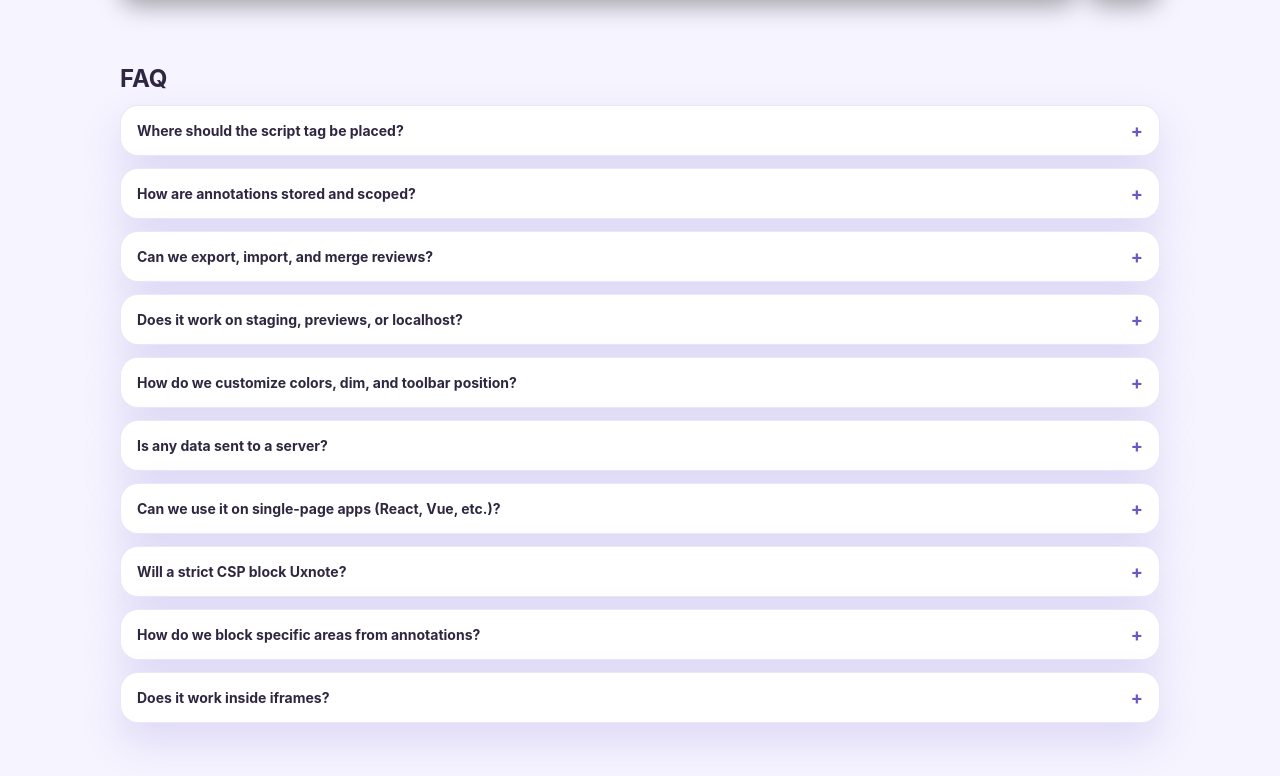
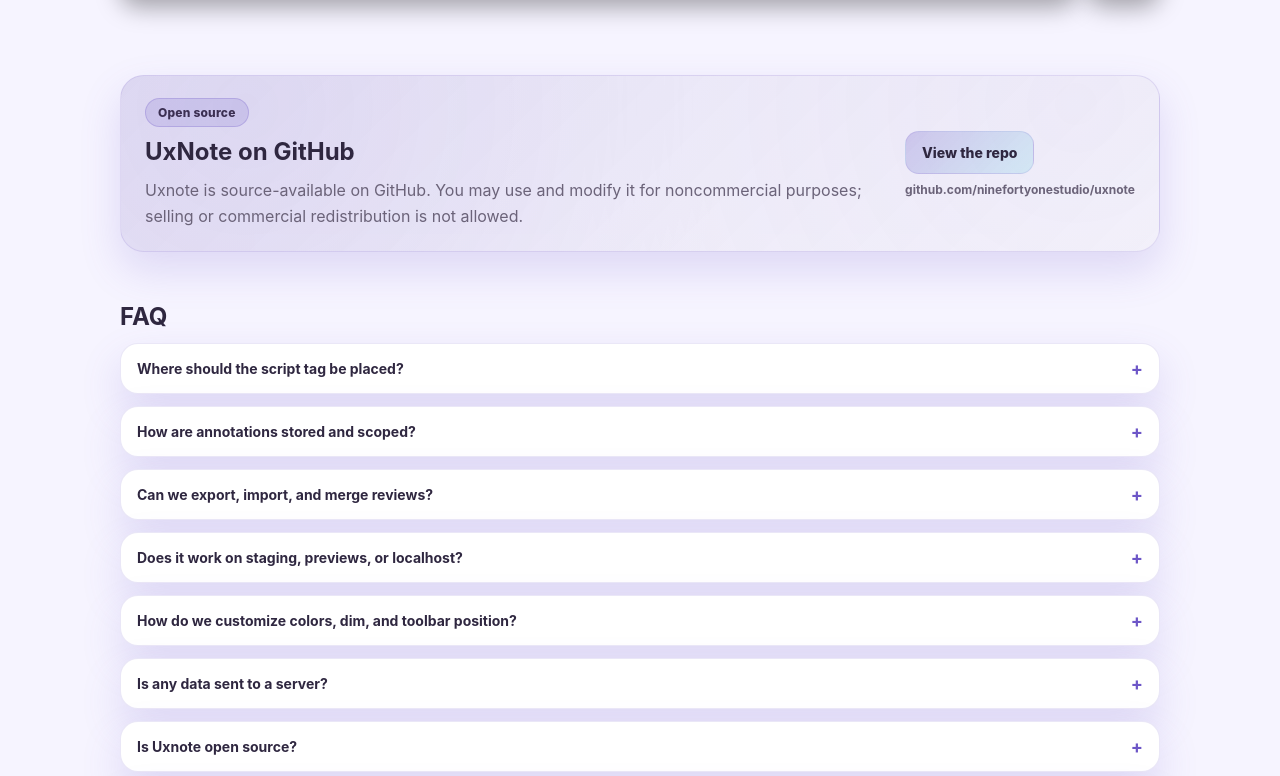
Before and after one commit to ninefortyonestudio/uxnote, a plain HTML site: page index.html in a window 1280 px wide. Shown: the part 1545-2321 px from the top of the page. Drawn offline with Linux system fonts and the light colour scheme.

Commit message:
feat: add GitHub section and open source information to landing page, update license, and enhance README

```diff
--- a/assets/langues.js
+++ b/assets/langues.js
@@ -64,6 +64,11 @@
       install_step3_body: 'Highlight and comment on text or elements; everything appears in the Uxnote panel.',
       install_step4_title: 'Export / Import',
       install_step4_body: 'Export annotations to JSON, then re-import or merge multiple exported JSON files to consolidate feedback.',
+      nav_github: 'GitHub Repo',
+      github_chip: 'Open source',
+      github_title: 'UxNote on GitHub',
+      github_body: 'Uxnote is source-available on GitHub. You may use and modify it for noncommercial purposes; selling or commercial redistribution is not allowed.',
+      github_cta: 'View the repo',
       faq_title: 'FAQ',
       faq_q1: 'Where should the script tag be placed?',
       faq_a1: 'Place it right before <code>&lt;/body&gt;</code> so the DOM is ready. If you must place it in <code>&lt;head&gt;</code>, add <code>defer</code>.',
@@ -77,6 +82,8 @@
       faq_a5: 'Use script tag options like <code>colorForHighlight</code> (or <code>colorForTextHighlight</code> + <code>colorForElementHighlight</code>), <code>isBackdropVisible</code>, <code>isToolOnTopAtLaunch</code>, and <code>isToolVisibleAtFirstLaunch</code>.',
       faq_q6: 'Is any data sent to a server?',
       faq_a6: 'No. Everything stays in the browser unless you export a JSON file or send annotations by email.',
+      faq_q6b: 'Is Uxnote open source?',
+      faq_a6b: 'Uxnote is source-available: you are free to use and modify it for personal or internal projects, but resale or commercial redistribution is not allowed. That makes it more restrictive than OSI open source.',
       faq_q7: 'Can we use it on single-page apps (React, Vue, etc.)?',
       faq_a7: 'Yes. Annotations are stored per URL. In SPAs, route changes and re-renders do not always trigger a full reload, so you may need to reload or re-initialize to render annotations for the new URL.',
       faq_q8: 'Will a strict CSP block Uxnote?',
@@ -150,6 +157,11 @@
       install_step3_body: 'Surlignez et commentez texte ou éléments ; tout apparaît dans le panneau Uxnote.',
       install_step4_title: 'Exporter / Importer',
       install_step4_body: 'Exportez les annotations en JSON, puis réimportez ou fusionnez plusieurs fichiers JSON exportés pour consolider les retours.',
+      nav_github: 'Repo GitHub',
+      github_chip: 'Open source',
+      github_title: 'UxNote sur GitHub',
+      github_body: 'Uxnote est en source disponible sur GitHub. Vous pouvez l’utiliser et le modifier à des fins non commerciales ; la vente ou redistribution commerciale est interdite.',
+      github_cta: 'Voir le dépôt',
       faq_title: 'FAQ',
       faq_q1: 'Où placer la balise script ?',
       faq_a1: 'Placez-la juste avant <code>&lt;/body&gt;</code> pour garantir que le DOM est prêt. Si vous devez la mettre dans <code>&lt;head&gt;</code>, ajoutez <code>defer</code>.',
@@ -163,6 +175,8 @@
       faq_a5: 'Utilisez les options de la balise script comme <code>colorForHighlight</code> (ou <code>colorForTextHighlight</code> + <code>colorForElementHighlight</code>), <code>isBackdropVisible</code>, <code>isToolOnTopAtLaunch</code> et <code>isToolVisibleAtFirstLaunch</code>.',
       faq_q6: 'Des données sont-elles envoyées à un serveur ?',
       faq_a6: 'Non. Tout reste dans le navigateur, sauf si vous exportez un JSON ou envoyez les annotations par email.',
+      faq_q6b: 'Uxnote est-il open source ?',
+      faq_a6b: 'Uxnote est en source disponible : vous pouvez l’utiliser et le modifier pour un usage personnel ou interne, mais la revente ou redistribution commerciale n’est pas autorisée. C’est donc plus restrictif qu’un open source OSI.',
       faq_q7: 'Est-ce compatible avec les single-page apps (React, Vue, etc.) ?',
       faq_a7: 'Oui. Les annotations sont stockées par URL. Dans une SPA, les changements de route et les re-renders ne déclenchent pas toujours un rechargement complet : il peut donc être nécessaire de recharger ou de réinitialiser pour afficher les annotations de la nouvelle URL.',
       faq_q8: 'Une CSP stricte peut-elle bloquer Uxnote ?',
--- a/assets/uxnote-landing.css
+++ b/assets/uxnote-landing.css
@@ -43,6 +43,11 @@ header {
 .nav-links { display: flex; gap: 12px; align-items: center; flex-wrap: wrap; }
 .nav-links a { padding: 10px 14px; border-radius: 12px; border: 1px solid transparent; transition: 0.2s; }
 .nav-links a:hover { border-color: var(--card-border); background: rgba(109,86,199,0.12); }
+.nav-links a.nav-pill { padding: 4px; border-radius: 999px; border: 1px solid var(--card-border); background: rgba(255,255,255,0.7); display: inline-flex; align-items: center; }
+.nav-links a.nav-pill:hover { border-color: var(--card-border); background: rgba(255,255,255,0.7); }
+.nav-links a.nav-pill:focus-visible { outline: 2px solid rgba(109,86,199,0.45); outline-offset: 2px; }
+.nav-pill-label { padding: 6px 10px; border-radius: 999px; font-weight: 800; font-size: 12px; color: var(--muted); transition: 0.2s; }
+.nav-links a.nav-pill:hover .nav-pill-label { background: rgba(109,86,199,0.12); color: var(--text); }
 .lang-switch { display: inline-flex; align-items: center; gap: 6px; padding: 4px; border-radius: 999px; border: 1px solid var(--card-border); background: rgba(255,255,255,0.7); }
 .lang-btn { border: none; background: transparent; padding: 6px 10px; border-radius: 999px; font-weight: 800; font-size: 12px; color: var(--muted); cursor: pointer; transition: 0.2s; }
 .lang-btn:hover { background: rgba(109,86,199,0.12); color: var(--text); }
@@ -138,6 +143,14 @@ header {
 }
 .section { max-width: 1080px; margin: 0 auto; padding: 0 20px 50px; }
 .section h2 { margin: 0 0 12px; }
+.github-section { padding-top: 10px; }
+.github-card { display: flex; align-items: center; justify-content: space-between; gap: 18px; flex-wrap: wrap; padding: 22px 24px; border-radius: calc(var(--radius) + 6px); border: 1px solid rgba(109,86,199,0.18); background: linear-gradient(135deg, rgba(109,86,199,0.18), rgba(147,129,214,0.08)), #ffffff; box-shadow: 0 18px 40px rgba(109,86,199,0.18); position: relative; overflow: hidden; }
+.github-card::after { content: ""; position: absolute; inset: 0; background: radial-gradient(circle at 12% 18%, rgba(109,86,199,0.2), transparent 52%), radial-gradient(circle at 92% 16%, rgba(147,129,214,0.14), transparent 52%); opacity: 0.4; pointer-events: none; }
+.github-card-content { position: relative; z-index: 1; flex: 1 1 320px; }
+.github-card-content p { margin: 0; color: var(--muted); line-height: 1.6; }
+.github-card-actions { position: relative; z-index: 1; display: flex; flex-direction: column; align-items: flex-start; gap: 8px; }
+.github-chip { display: inline-flex; align-items: center; gap: 8px; padding: 6px 12px; border-radius: 999px; background: rgba(109,86,199,0.16); border: 1px solid rgba(109,86,199,0.25); font-size: 12px; font-weight: 800; letter-spacing: 0.2px; color: #3b2f52; margin-bottom: 10px; }
+.github-url { font-size: 12px; font-weight: 700; color: var(--muted); }
 .install-subtitle { margin: 18px 0 8px; font-size: 18px; }
 .section p.lead { color: var(--muted); margin-top: 0; }
 .cards { display: grid; grid-template-columns: repeat(auto-fit, minmax(240px,1fr)); gap: 16px; }
--- a/index.html
+++ b/index.html
@@ -13,6 +13,9 @@
         <img class="brand-logo" src="./uxnote-tool/ressources/uxnote-logo.svg" alt="Uxnote logo">
       </div>
       <div class="nav-links">
+        <a class="nav-pill" href="https://github.com/ninefortyonestudio/uxnote" target="_blank" rel="noreferrer noopener">
+          <span class="nav-pill-label" data-i18n="nav_github">GitHub Repo</span>
+        </a>
         <div class="lang-switch" role="group" aria-label="Language">
           <button class="lang-btn" type="button" data-lang="en">EN</button>
           <button class="lang-btn" type="button" data-lang="fr">FR</button>
@@ -268,6 +271,20 @@
     </div>
   </section>
 
+  <section class="section github-section" id="github">
+    <div class="github-card">
+      <div class="github-card-content">
+        <span class="github-chip" data-i18n="github_chip">Open source</span>
+        <h2 data-i18n="github_title">UxNote on GitHub</h2>
+        <p data-i18n="github_body">Uxnote is source-available on GitHub. You may use and modify it for noncommercial purposes; selling or commercial redistribution is not allowed.</p>
+      </div>
+      <div class="github-card-actions">
+        <a class="btn" href="https://github.com/ninefortyonestudio/uxnote" target="_blank" rel="noreferrer noopener" data-i18n="github_cta">View the repo</a>
+        <span class="github-url">github.com/ninefortyonestudio/uxnote</span>
+      </div>
+    </div>
+  </section>
+
   <section class="section" id="faq">
     <h2 data-i18n="faq_title">FAQ</h2>
     <div class="faq-grid">
@@ -294,6 +311,10 @@
       <details class="faq-item">
         <summary data-i18n="faq_q6">Is any data sent to a server?</summary>
         <p data-i18n="faq_a6">No. Everything stays in the browser unless you export a JSON file or send annotations by email.</p>
+      </details>
+      <details class="faq-item">
+        <summary data-i18n="faq_q6b">Is Uxnote open source?</summary>
+        <p data-i18n="faq_a6b">Uxnote is source-available: you are free to use and modify it for personal or internal projects, but resale or commercial redistribution is not allowed. That makes it more restrictive than OSI open source.</p>
       </details>
       <details class="faq-item">
         <summary data-i18n="faq_q7">Can we use it on single-page apps (React, Vue, etc.)?</summary>
```
Also changed, not shown: README.md (added), uxnote-tool/uxnote.js, 2 other files.
